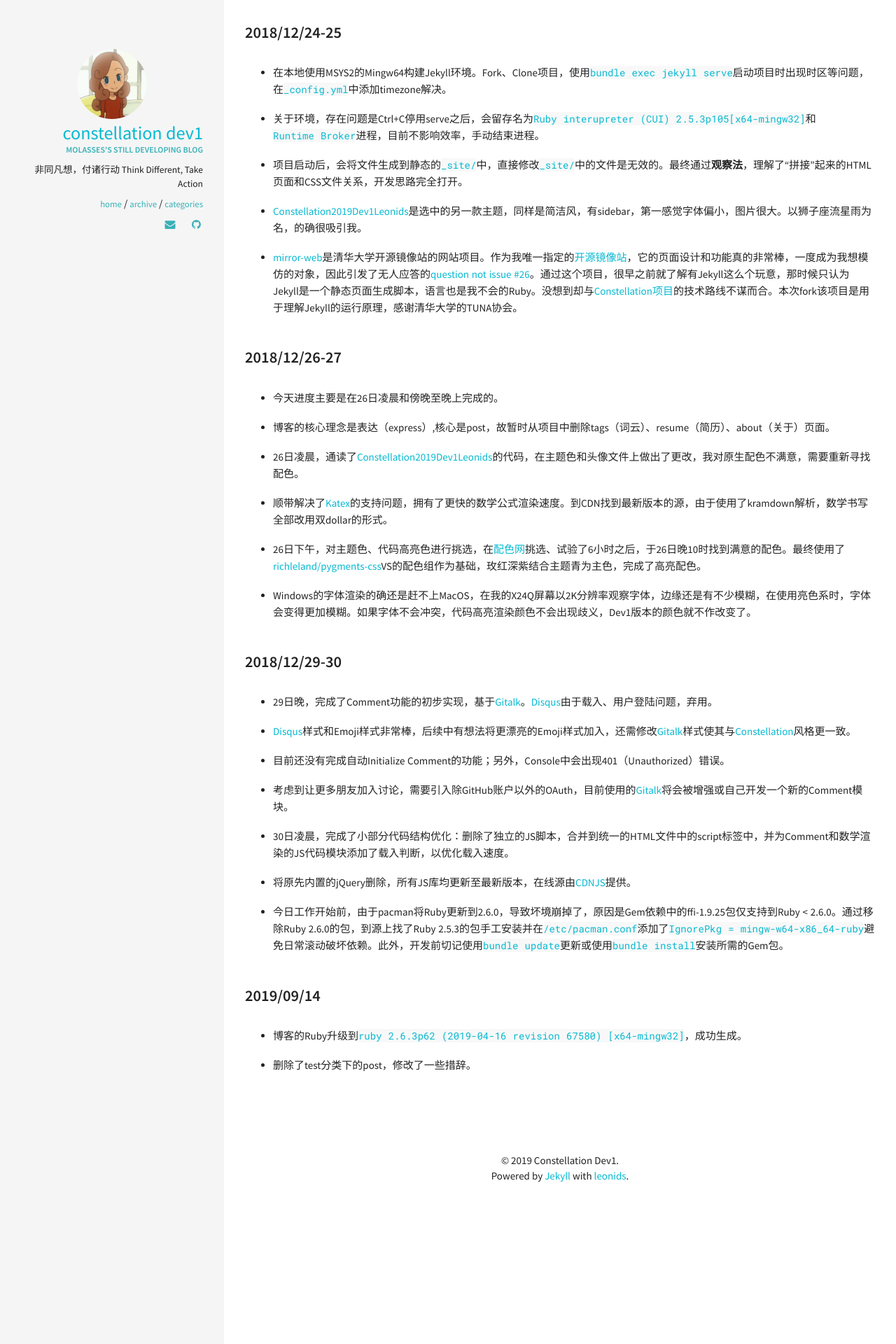
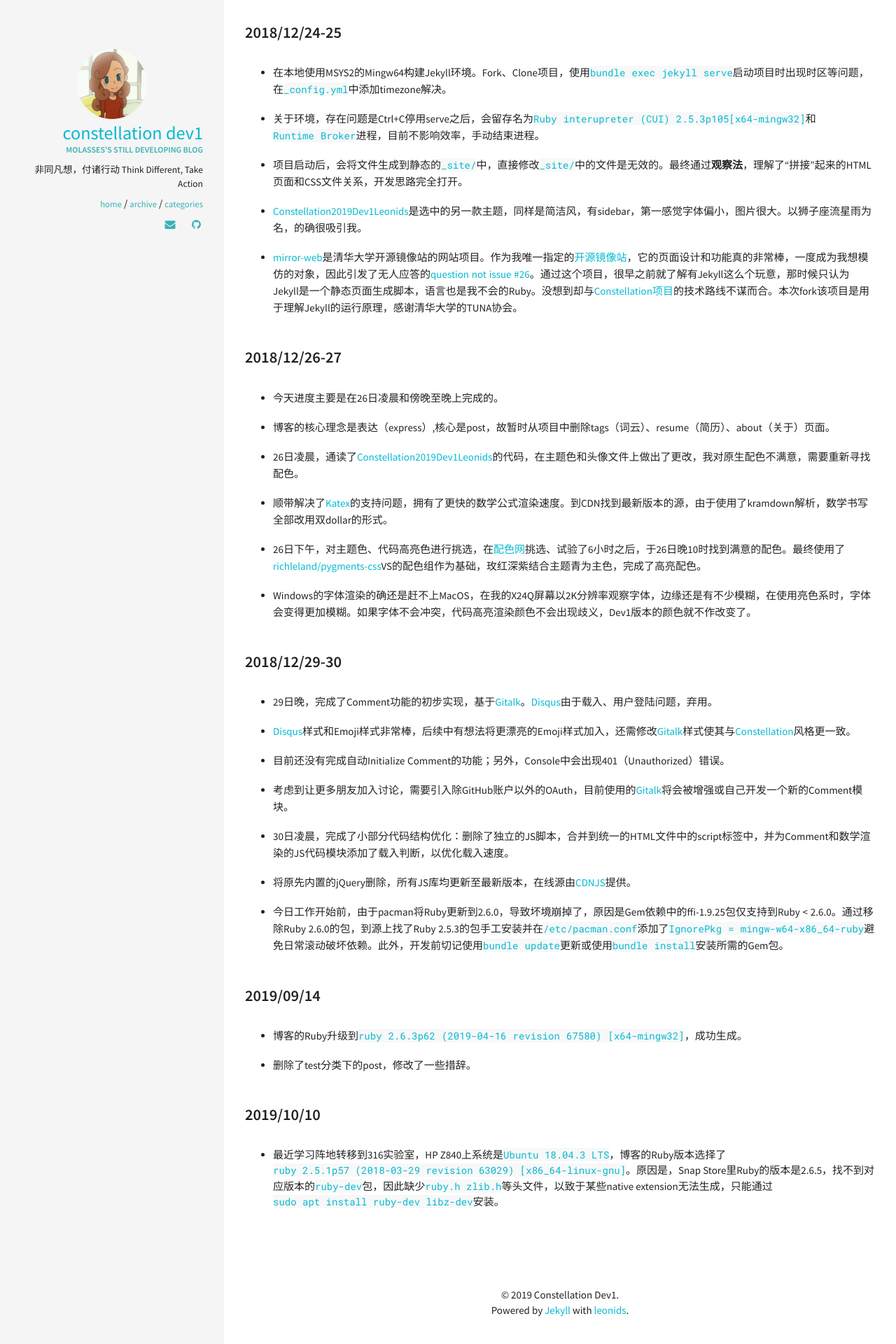
Before and after one commit to sleeplessai/sleeplessai.github.io, a Jekyll site: the page built from _posts/2018-12-27-constellation-dev1.md, in a window 1280 px wide. Shown: the part 1446-3366 px from the top of the page at 70% size. Built offline with Jekyll 4.4.1, drawn with Linux system fonts in a browser that asks for light colours; comment, search, counter and statistics services are not loaded.

Commit message:
blog dev post updates

```diff
--- a/_posts/2018-12-27-constellation-dev1.md
+++ b/_posts/2018-12-27-constellation-dev1.md
@@ -87,3 +87,7 @@ Project Constellation（中文意为星座、荟萃）, which will be officially
 - 博客的Ruby升级到`ruby 2.6.3p62 (2019-04-16 revision 67580) [x64-mingw32]`，成功生成。
 
 - 删除了test分类下的post，修改了一些措辞。
+
+### 2019/10/10
+
+- 最近学习阵地转移到316实验室，HP Z840上系统是`Ubuntu 18.04.3 LTS`，博客的Ruby版本选择了`ruby 2.5.1p57 (2018-03-29 revision 63029) [x86_64-linux-gnu]`。原因是，Snap Store里Ruby的版本是2.6.5，找不到对应版本的`ruby-dev`包，因此缺少`ruby.h zlib.h`等头文件，以致于某些native extension无法生成，只能通过`sudo apt install ruby-dev libz-dev`安装。
```
